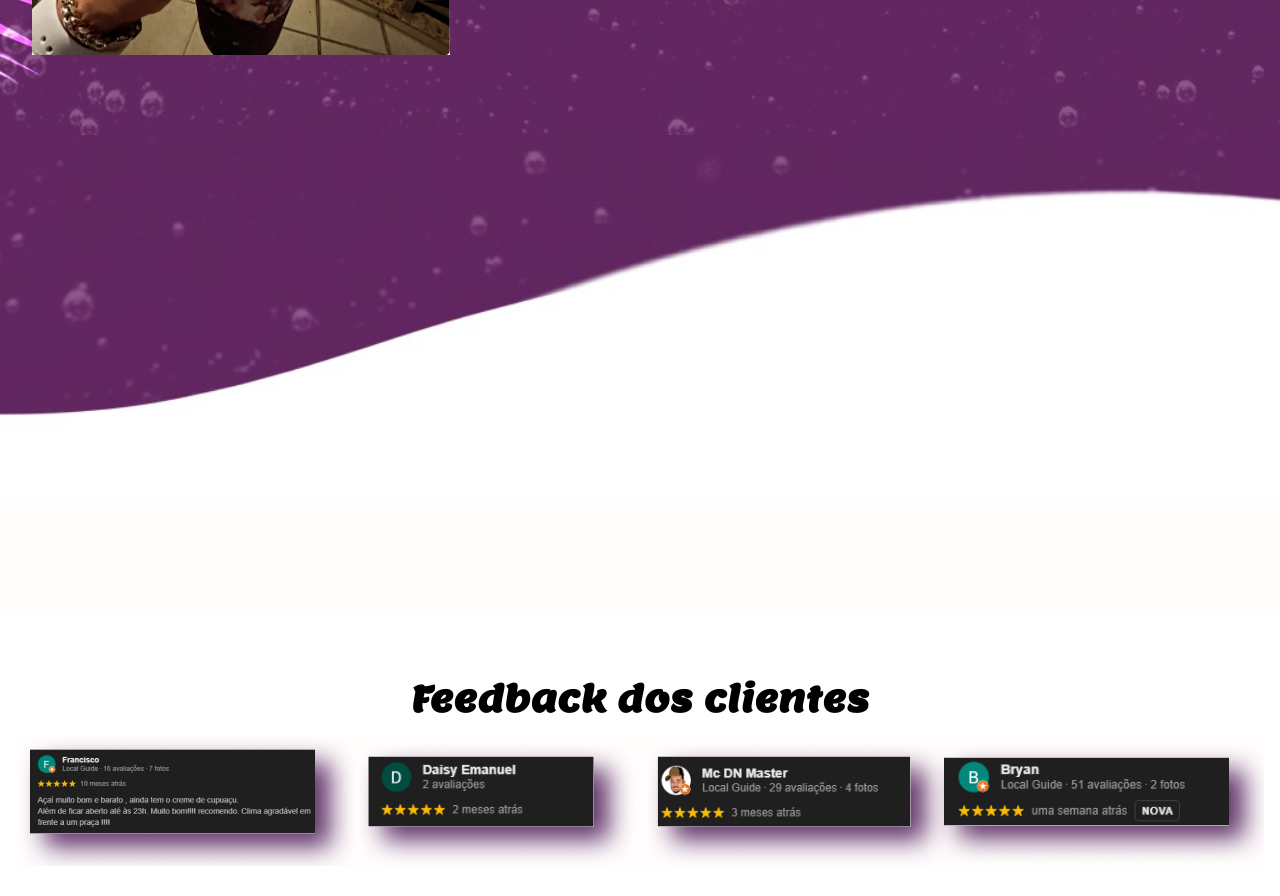
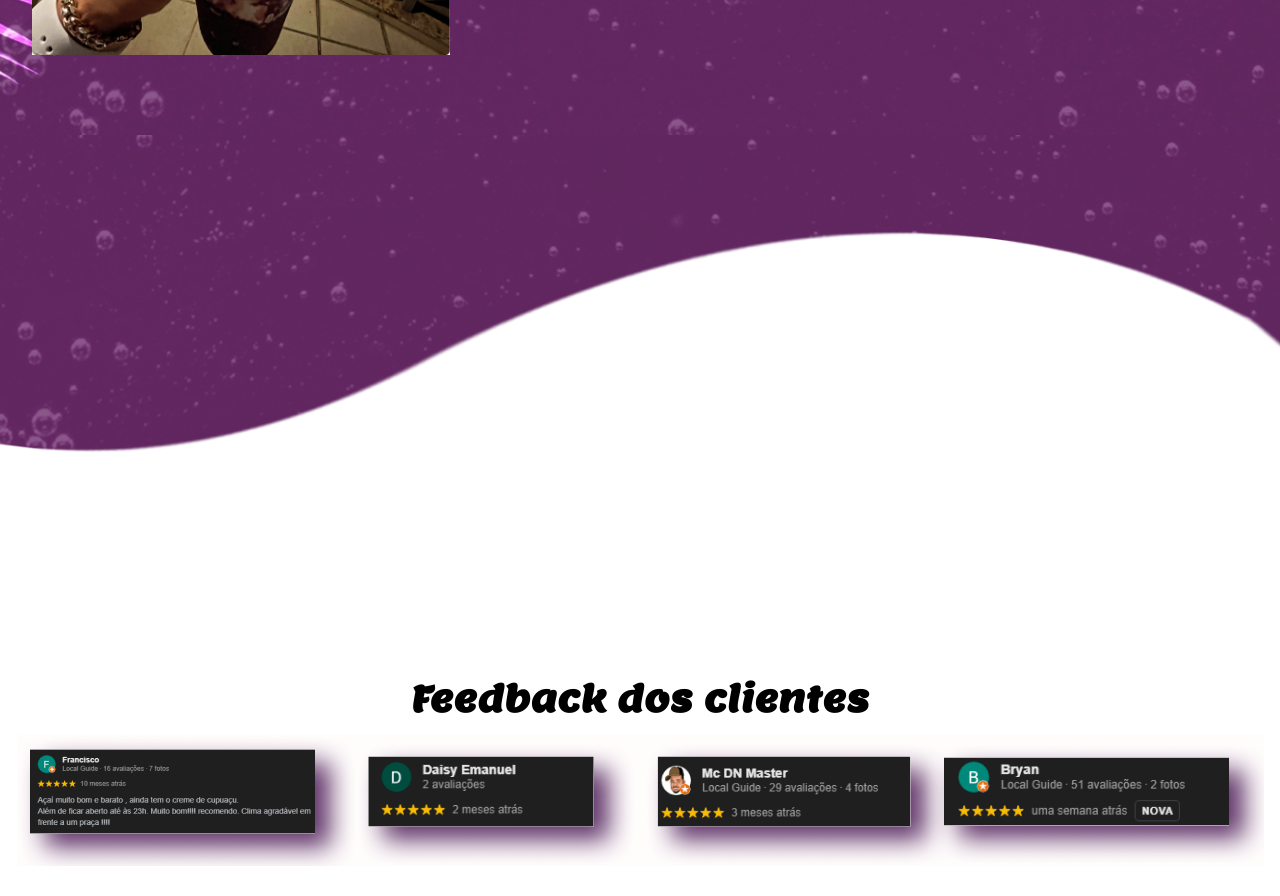
Before and after one commit to IagoRamone/acaifrutmix, a Next.js app in the folder acaifrutmix/: page / in a window 1280 px wide. Shown: the part 1620-2516 px from the top of the page. Built offline with nearby package versions, Linux system fonts and the light colour scheme.

Commit message:
Finalmente

```diff
--- a/acaifrutmix/src/app/page.tsx
+++ b/acaifrutmix/src/app/page.tsx
@@ -188,7 +188,7 @@ function SectionFour() {
   return (
     <div
       className="relative bg-cover bg-center min-h-[50vh] sm:min-h-[60vh] py-10"
-      style={{ backgroundImage: "url('/img/ip/lp.jpeg')" }}
+      style={{ backgroundImage: "url('/img/ip/lp.png')" }}
     >
     </div>
   );
```
Also changed, not shown: acaifrutmix/public/img/ip/lp.jpeg (deleted), acaifrutmix/public/img/ip/lp.png (added).
